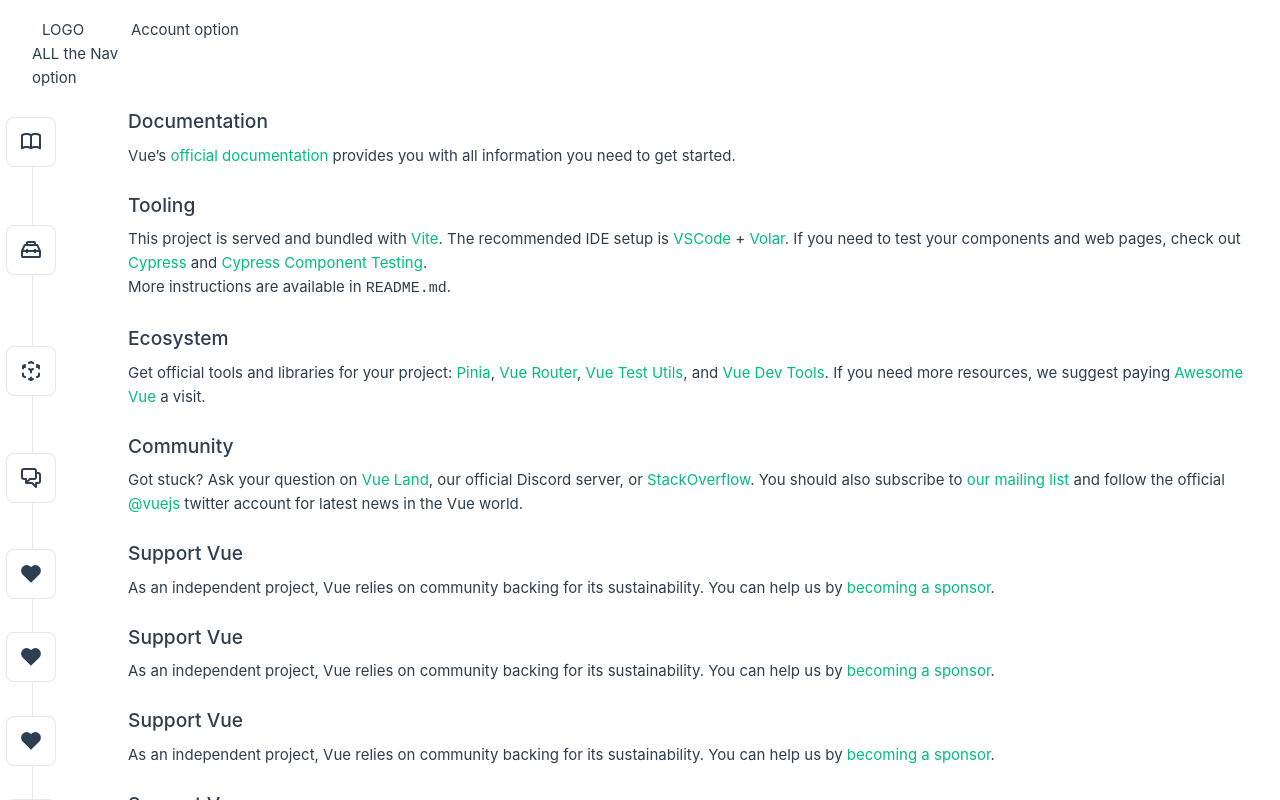
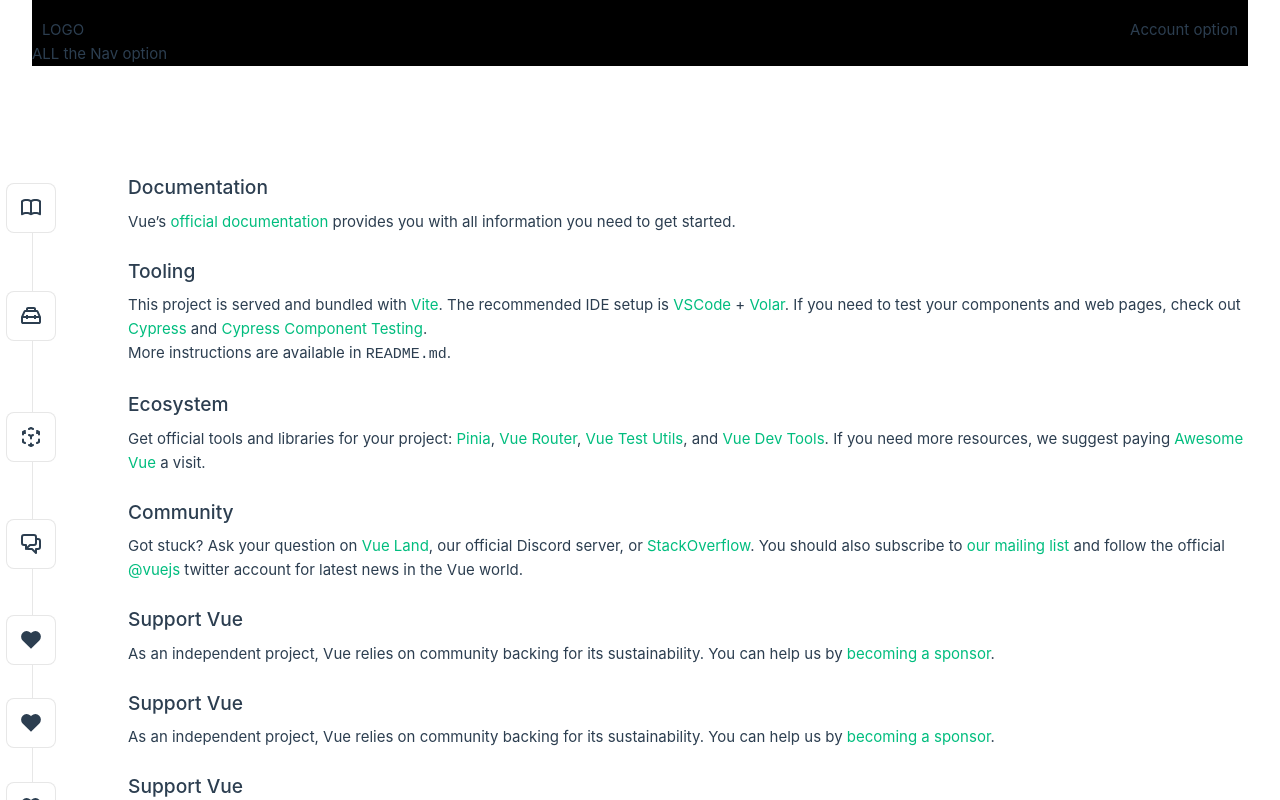
Before and after one commit to tyuterry/vue-aws_website-test-proj, a Vue app: page / in a window 1280 px wide. Shown: the top 800 px of the page. Built offline with nearby package versions, Linux system fonts and the light colour scheme.

Commit message:
let navbar always ontop

```diff
--- a/src/components/TopNavBar.vue
+++ b/src/components/TopNavBar.vue
@@ -16,14 +16,16 @@
 
 <style scoped>
   .topnav{
-    position: relative;
-    position: fixed;
+    position: sticky;
     width:fit-content;
+    box-sizing: border-box;
+    width: 100%;
+    background-color: black;
     top: 0;
+    z-index: 200;
   }
   .logo{
     margin: 18px 20px -12px 10px;
-
     display: inline-block;
   }
 
```
